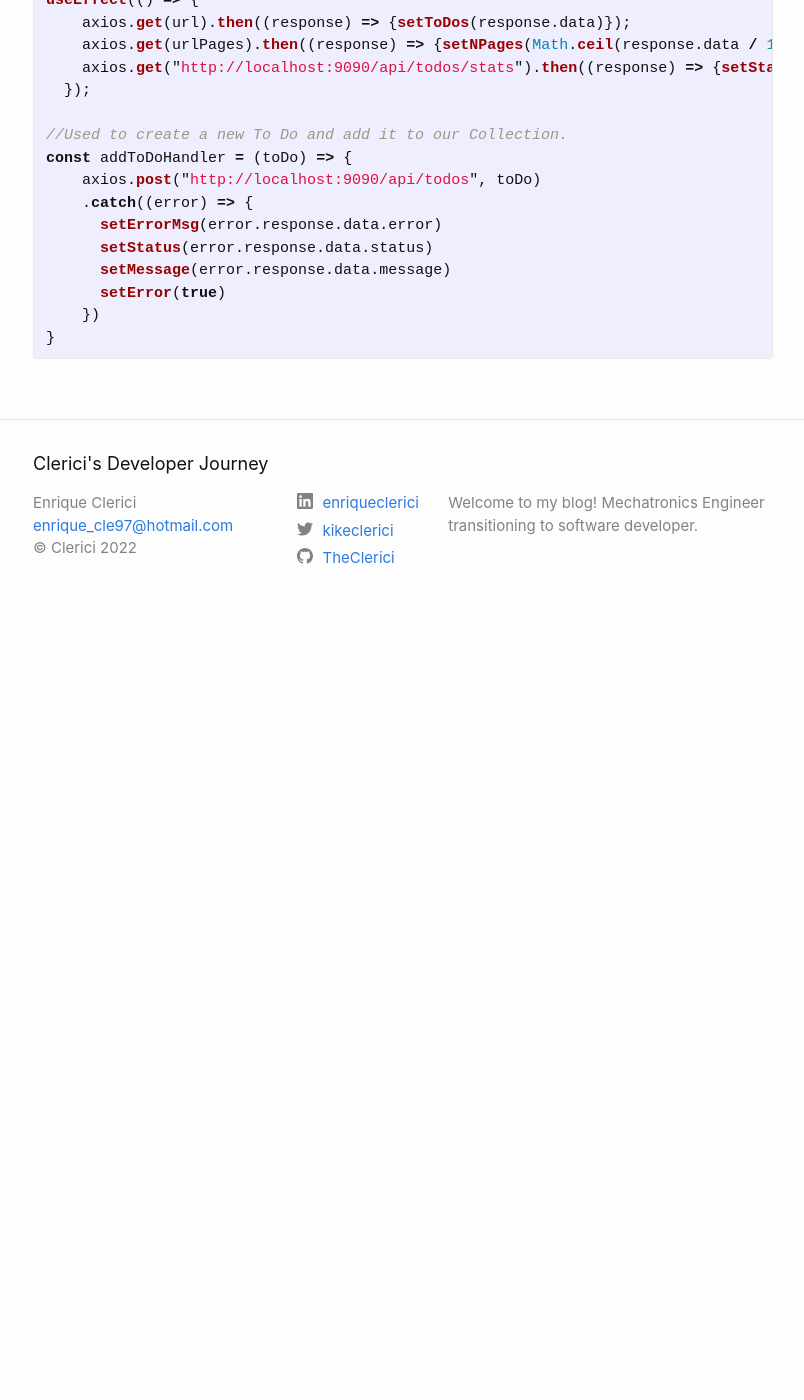
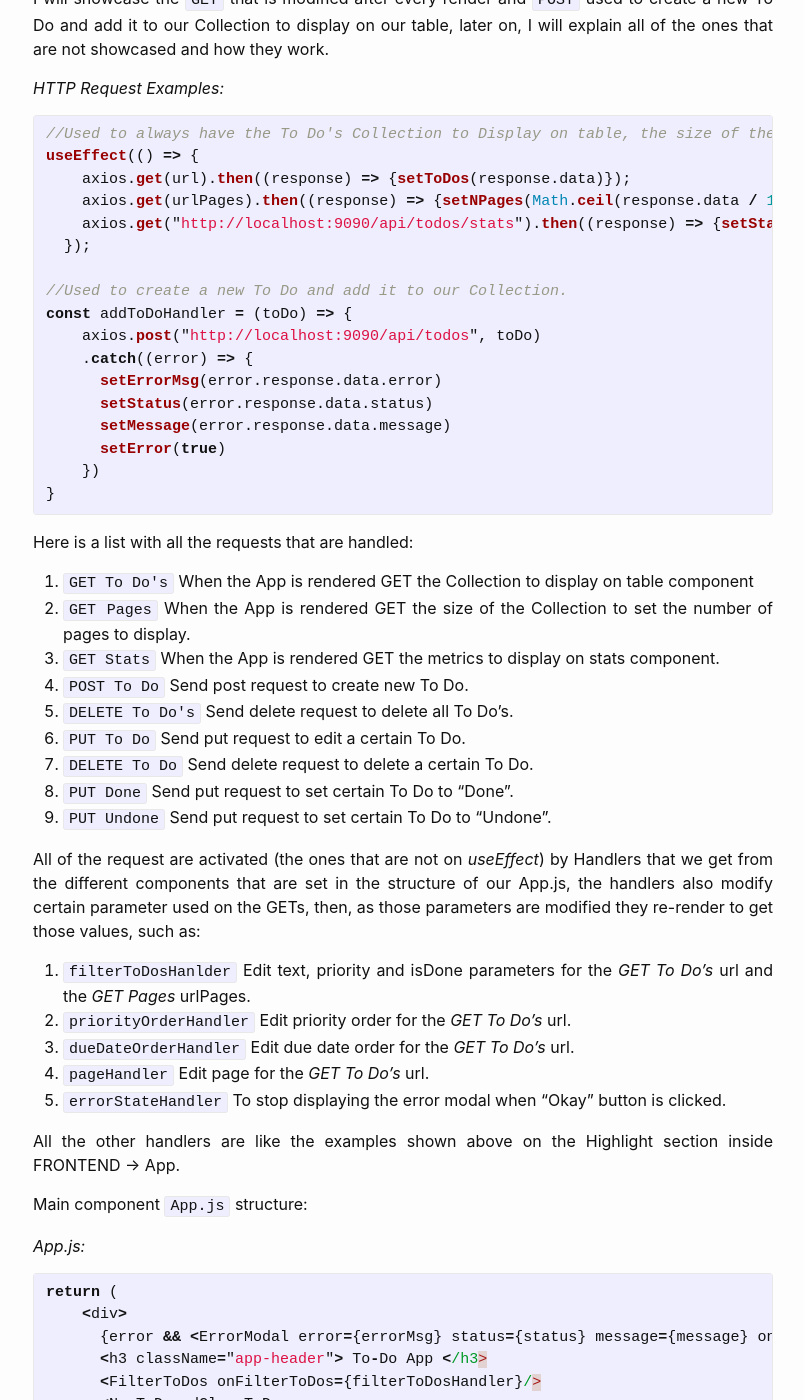
Before and after one commit to TheClerici/my-blog, a Jekyll site: the page built from blog-logs/_posts/2022-11-24-3rdTechLog.md, in a window 1280 px wide and 1400 px high, scrolled down 14084 px. Shown: the whole window, without its empty margins (237-1041 px from the left). Built offline with Jekyll 4.4.1, drawn with Linux system fonts in a browser that asks for light colours; before the commit the page ends 14714 px from its top, so only the background shows below that; some of the changed text lies outside the part shown.

Commit message:
finished app.js

```diff
--- a/blog-logs/_posts/2022-11-24-3rdTechLog.md
+++ b/blog-logs/_posts/2022-11-24-3rdTechLog.md
@@ -503,7 +508,9 @@ This was achieved by using effect, by using this Hook, you tell React that your
 
 I will showcase the `GET` that is modified after every render and `POST` used to create a new To Do and add it to our Collection to display on our table, later on, I will explain all of the ones that are not showcased and how they work.
 
-{% highlight react %}
+_HTTP Request Examples:_
+
+{% highlight javascript %}
 //Used to always have the To Do's Collection to Display on table, the size of the list to get number of pages and the stats for metrics.
 useEffect(() => {
     axios.get(url).then((response) => {setToDos(response.data)});
@@ -522,3 +529,72 @@ const addToDoHandler = (toDo) => {
     })
 }
 {% endhighlight %}
+
+Here is a list with all the requests that are handled:
+
+1. `GET To Do's` When the App is rendered GET the Collection to display on table component
+2. `GET Pages` When the App is rendered GET the size of the Collection to set the number of pages to display.
+3. `GET Stats` When the App is rendered GET the metrics to display on stats component.
+4. `POST To Do` Send post request to create new To Do.
+5. `DELETE To Do's` Send delete request to delete all To Do's.
+6. `PUT To Do` Send put request to edit a certain To Do.
+7. `DELETE To Do` Send delete request to delete a certain To Do.
+8. `PUT Done` Send put request to set certain To Do to "Done".
+9. `PUT Undone` Send put request to set certain To Do to "Undone".
+
+All of the request are activated (the ones that are not on _useEffect_) by Handlers that we get from the different components that are set in the structure of our App.js, the handlers also modify certain parameter used on the GETs, then, as those parameters are modified they re-render to get those values, such as:
+
+1. `filterToDosHanlder` Edit text, priority and isDone parameters for the _GET To Do's_ url and the _GET Pages_ urlPages.
+2. `priorityOrderHandler` Edit priority order for the _GET To Do's_ url.
+3. `dueDateOrderHandler` Edit due date order for the _GET To Do's_ url.
+4. `pageHandler` Edit page for the _GET To Do's_ url.
+5. `errorStateHandler` To stop displaying the error modal when "Okay" button is clicked.
+
+All the other handlers are like the examples shown above on the Highlight section inside FRONTEND -> App.
+
+Main component `App.js` structure:
+
+_App.js:_
+
+{% highlight javascript %}
+return (
+    <div>
+      {error && <ErrorModal error={errorMsg} status={status} message={message} onClose={() => errorStateHandler()}/>}
+      <h3 className="app-header"> To-Do App </h3>
+      <FilterToDos onFilterToDos={filterToDosHandler}/>
+      <NewToDoandClearToDos
+        onAddToDo={addToDoHandler}
+        onDeleteToDos={deleteToDosHandler}
+      />
+      <ToDoTable
+        items={toDos}
+        onEditToDo={editToDoHandler}
+        onDelete={deleteToDoHandler}
+        onPriorityOrder={priorityOrderHandler}
+        onDueDateOrder={dueDateOrderHandler}
+        onStatus={changeIsDoneHandler}
+      />
+      <Pagination
+        totalPages={nPages}
+        onPageChange={pageHandler}
+      />
+      <div className="total">Total pages: {nPages}</div>
+      <Stats items={stats}/>
+    </div>
+);
+{% endhighlight %}
+
+
+
+
+
+
+
+
+
+
+
+------------------------------------------------------------------------------------------
+<blockquote> <h3> Extras: </h3> </blockquote>
+
+Talk about ENUMS and using ResponseEntity instead of throw new ResponseStatusException.
```
Also changed, not shown: other parts of blog-logs/_posts/2022-11-24-3rdTechLog.md (+8 -3 lines).
